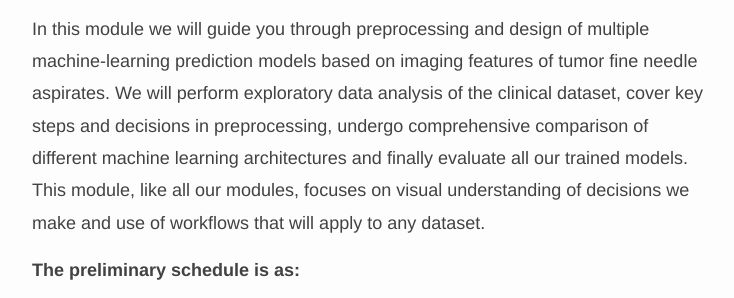
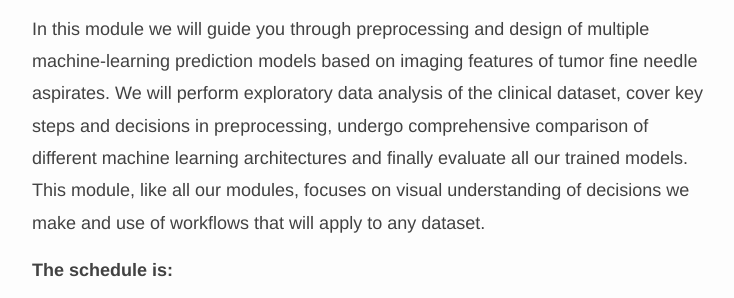
Before and after one commit to biodatascience101/BioDataScience101.github.io, a Jekyll site: the page built from _pages/webinar2/index.md, in a window 1280 px wide and 900 px high, scrolled down 599 px, cut to the strip 0-298 px from the top of the window. Shown: the whole strip, without its empty margins (268-1002 px from the left). Built offline with Jekyll 4.4.1, drawn with Linux system fonts in a browser that asks for light colours; nearby versions of some CDN libraries.

Commit message:
Update index.md

```diff
--- a/_pages/webinar2/index.md
+++ b/_pages/webinar2/index.md
@@ -20,7 +20,7 @@ In this module we will guide you through preprocessing and design of multiple ma
 
 
 
-<b> The preliminary schedule is as: </b>
+<b> The schedule is: </b>
 
 
 <blockquote>
```
